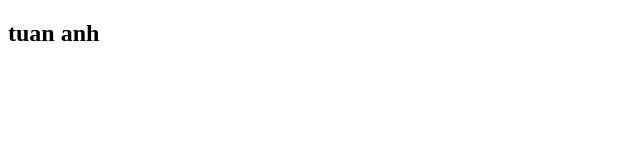
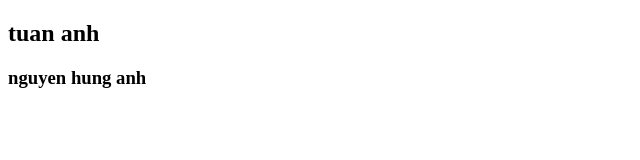
Before and after one commit to TuanAnh1210/test_git, a plain HTML site: page index.html in a window 1280 px wide. Shown: the whole page, without its empty margins (0-640 px from the left). Drawn offline with Linux system fonts and the light colour scheme.

Commit message:
hung anh commit

```diff
--- a/index.html
+++ b/index.html
@@ -8,5 +8,6 @@
   </head>
   <body>
     <h2>tuan anh</h2>
+    <h3>nguyen hung anh</h3>
   </body>
 </html>
```
